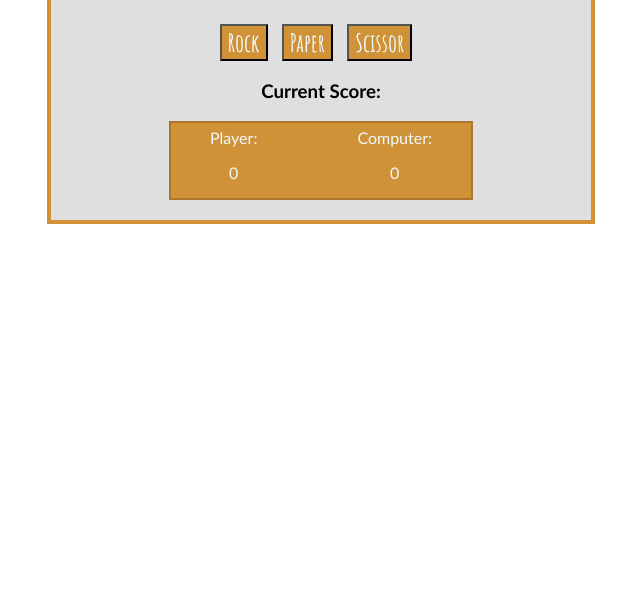
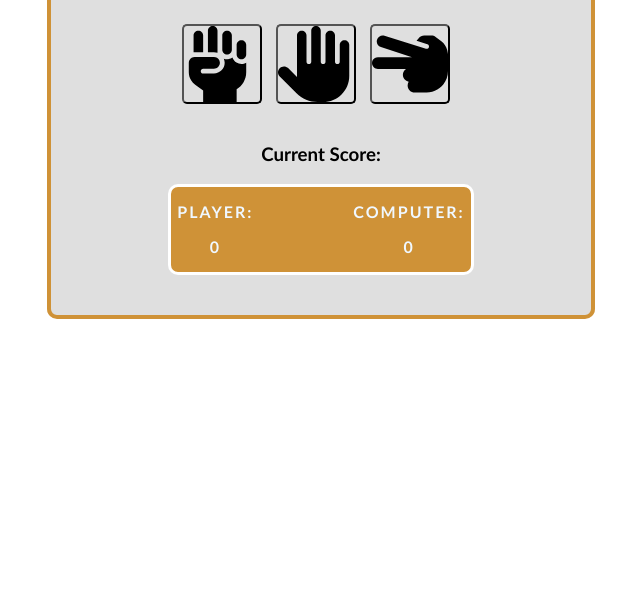
Before and after one commit to grinse-katze/rock-paper-scissor, a plain HTML site: page index.html in a window 1280 px wide. Shown: the part 196-800 px from the top of the page, without its empty margins (319-959 px from the left). Drawn offline with Linux system fonts and the light colour scheme.

Commit message:
Added functional icons

```diff
--- a/index.html
+++ b/index.html
@@ -14,9 +14,9 @@
     <body>
         <div class="content">
             <h1>Rock Paper Scissor</h1>
-            <button class="choice-button" id="rock">Rock</button>
-            <button class="choice-button" id="paper">Paper</button>
-            <button class="choice-button" id="scissor">Scissor</button>
+            <button class="choice-button" id="rock"></button>
+            <button class="choice-button" id="paper"></button>
+            <button class="choice-button" id="scissor"></button>
             <p id="status"></p>
             <h3>Current Score:</h3>
 
--- a/main.js
+++ b/main.js
@@ -12,10 +12,26 @@ function computerPlay(){
     return choices[Math.floor(Math.random() * choices.length)];
 }
 
+buttons.forEach(button => {
+    button.addEventListener('mouseover', function() {
+        // highlight the mouseover target
+        button.classList.add('active');
+    });
+});
+
+buttons.forEach(button => {
+    button.addEventListener('mouseout', function() {
+        // remove highlight
+        button.classList.remove('active');
+    });
+});
+
+
+
+
 function playRound(playerSelection, computerSelection){
     let status = '';
 
-    if (playerScore < 5 && computerScore < 5){
         if (playerSelection == computerSelection){
             status = `${playerSelection} ties with ${computerSelection}`;
         } else if (
@@ -34,9 +50,9 @@ function playRound(playerSelection, computerSelection){
         document.querySelector('#status').textContent = status;
         document.querySelector('#player-score').textContent = playerScore;
         document.querySelector('#computer-score').textContent = computerScore;
-    }
 
-    else {
+
+    if (playerScore == 5 || computerScore == 5){
         gameOverScreen.classList.add('active');
         overlay.classList.add('active');
         gameOver();
--- a/style.css
+++ b/style.css
@@ -13,6 +13,7 @@ body {
 .content {
     width: 500px;
     border: 4px solid rgb(207, 146, 55);
+    border-radius: 10px;
     padding: 20px;
     text-align: center;
     background-color: rgb(223, 223, 223);
@@ -26,12 +27,39 @@ h1 {
     letter-spacing: 2px;
 }
 
+
+
 button {
     font-family: 'Amatic SC';
-    font-size: 25px;
+    font-size: 35px;
     background-color: rgb(207, 146, 55);
     color: aliceblue;
     margin-right: 10px;
+    margin-bottom: 20px;
+    border-radius: 5px;
+    cursor: pointer;
+}
+
+#rock {
+    background: url("./icons/hand-fist-solid.svg") no-repeat;
+}
+
+#paper {
+    background: url("./icons/hand-solid.svg") no-repeat;
+}
+
+#scissor {
+    background: url("./icons/hand-scissors-solid.svg") no-repeat;
+}
+
+.choice-button{
+    background-color: rgb(129, 91, 34);
+    height: 80px;
+    width: 80px;
+}
+
+.choice-button.active {
+    border: 4px solid rgb(207, 146, 55);
 }
 
 button:hover {
@@ -39,19 +67,24 @@ button:hover {
 }
 
 .score-card {
-    border: 2px solid rgb(168, 118, 44);
+    border: 3px solid rgb(255, 255, 255);
     background-color: rgb(207, 146, 55);
+    border-radius: 10px;
     color: aliceblue;
     display: flex;
     gap: 100px;
     justify-content: center;
     max-width: 300px;
     margin: 0 auto;
+    margin-bottom: 20px;
 }
 
 .score {
-    padding-top: 5px;
+    padding-top: 15px;
     text-align: center;
+    font-weight: 800;
+    text-transform: uppercase;
+    letter-spacing: 2px;
 }
 
 .game-over {
```
Also changed, not shown: icons/hand-back-fist-solid.svg (added), icons/hand-fist-solid.svg (added), icons/hand-scissors-solid.svg (added), icons/hand-solid.svg (added), 2 other files.
